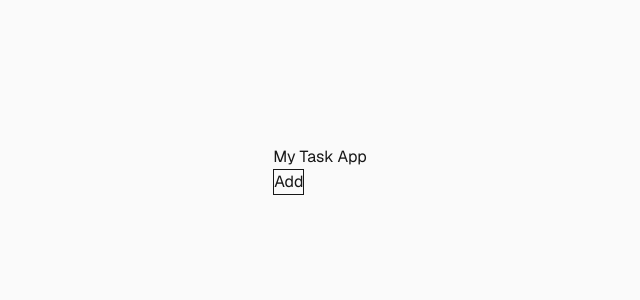
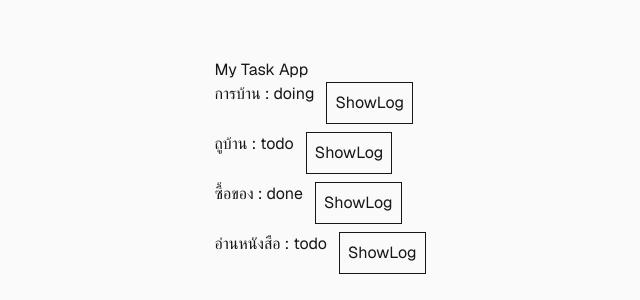
Before and after one commit to 7ois/task-app, a Next.js app: page / in a window 1280 px wide. Shown: the part 230-530 px from the top of the page, without its empty margins (320-960 px from the left). Built offline with nearby package versions, Linux system fonts and the light colour scheme.

Commit message:
:sparkles: : separate task data source

```diff
--- a/app/page.tsx
+++ b/app/page.tsx
@@ -1,13 +1,24 @@
-import Image from "next/image";
+"use client"
+import TaskItem from "@/components/TaskItem";
+import { tasks } from "@/lib/tasks";
 
 export default function Home() {
+
+  const handleClick = (id: number) => {
+    console.log(id)
+  }
+
   return (
     <div className="flex min-h-screen items-center justify-center bg-zinc-50 font-sans dark:bg-black">
       <main>
-        <div className="">
-          <h1>My Task App</h1>
-          <button className="border">Add</button>
-        </div>
+        <h1>My Task App</h1>
+        <ul>
+          {tasks.map(item => (
+            <li key={item.id}>
+              <TaskItem task={item} onToggleStatus={handleClick} />
+            </li>
+          ))}
+        </ul>
       </main>
     </div>
   );
--- /dev/null
+++ b/components/TaskItem.tsx
@@ -0,0 +1,26 @@
+type Task = {
+    id: number
+    title: string;
+    status: string;
+}
+
+type TaskItemProps = {
+    task: Task;
+    onToggleStatus: (id: number) => void;
+}
+
+export default function TaskItem({ task, onToggleStatus }: TaskItemProps) {
+    return (
+        <>
+            <div className="flex gap-3 mb-2">
+                <p>{task.title}  :  {task.status}</p>
+                <button
+                    className="border p-2"
+                    onClick={() => onToggleStatus(task.id)}
+                >
+                    ShowLog
+                </button>
+            </div>
+        </>
+    )
+}
--- /dev/null
+++ b/lib/tasks.ts
@@ -0,0 +1,6 @@
+export const tasks = [
+  { id: 1, title: 'การบ้าน', status: 'doing' },
+  { id: 2, title: 'ถูบ้าน', status: 'todo' },
+  { id: 3, title: 'ซื้อของ', status: 'done' },
+  { id: 4, title: 'อ่านหนังสือ', status: 'todo' },
+]
```
